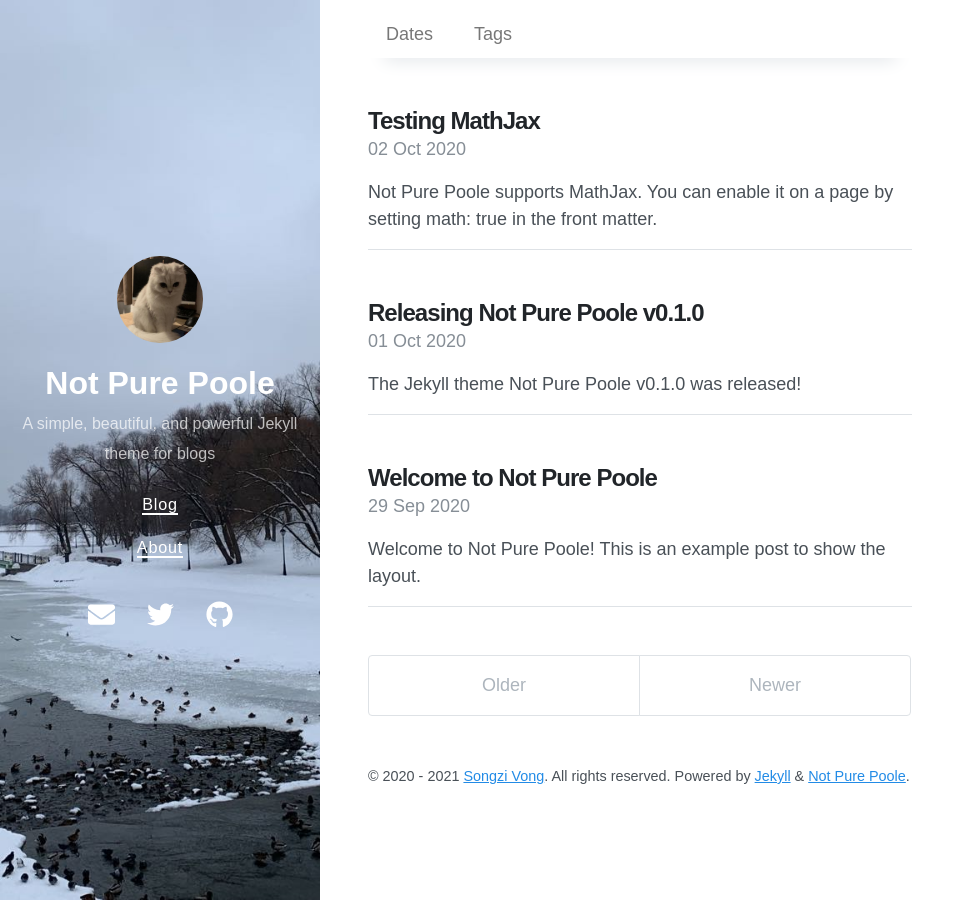
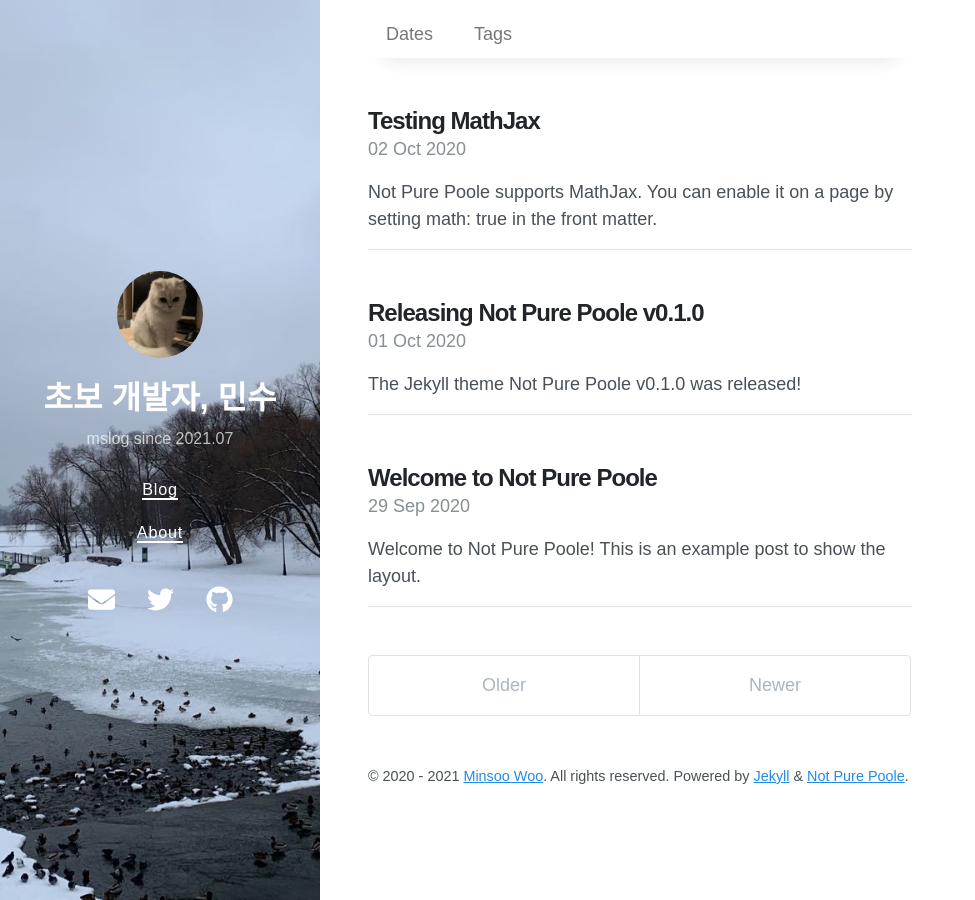
Before and after one commit to MsWoo/MsWoo.github.io, a Jekyll site: the page built from index.html, in a window 1280 px wide. Shown: the whole page, without its empty margins (0-975 px from the left). Built offline with Jekyll 4.4.1, drawn with Linux system fonts in a browser that asks for light colours; nearby versions of some CDN libraries; the list of posts is cut into pages by our own code.

Commit message:
Update _config.yml

```diff
--- a/_config.yml
+++ b/_config.yml
@@ -1,6 +1,6 @@
 # Setup
-title: Not Pure Poole
-description: A simple, beautiful, and powerful Jekyll theme for blogs
+title: 초보 개발자, 민수
+description: mslog since 2021.07
 url: https://mswoo.github.io
 avatar: /avatar.jpeg
 paginate: 5
@@ -28,15 +28,15 @@
   - not-pure-poole.gemspec
 
 # Optimize Jekyl SEO Tag
-twitter:
-  username: vszhub
-  card: summary
+#twitter:
+#  username: vszhub
+#  card: summary
 logo: logo.png
-social:
-  name: Songzi Vong
-  links:
-    - https://twitter.com/vszhub
-    - https://github.com/vszhub
+#social:
+#  name: Songzi Vong
+#  links:
+#    - https://twitter.com/vszhub
+#    - https://github.com/vszhub
 google_site_verification: xxxxx
 lang: en
 
@@ -54,6 +54,6 @@
 
 # Specify the author for blog posts
 author:
-  name: Songzi Vong
-  url: https://github.com/vszhub/
-  email: vszhub@gmail.com
+  name: Minsoo Woo
+  url: https://github.com/MsWoo/
+  email: minsoo010@naver.com
```
